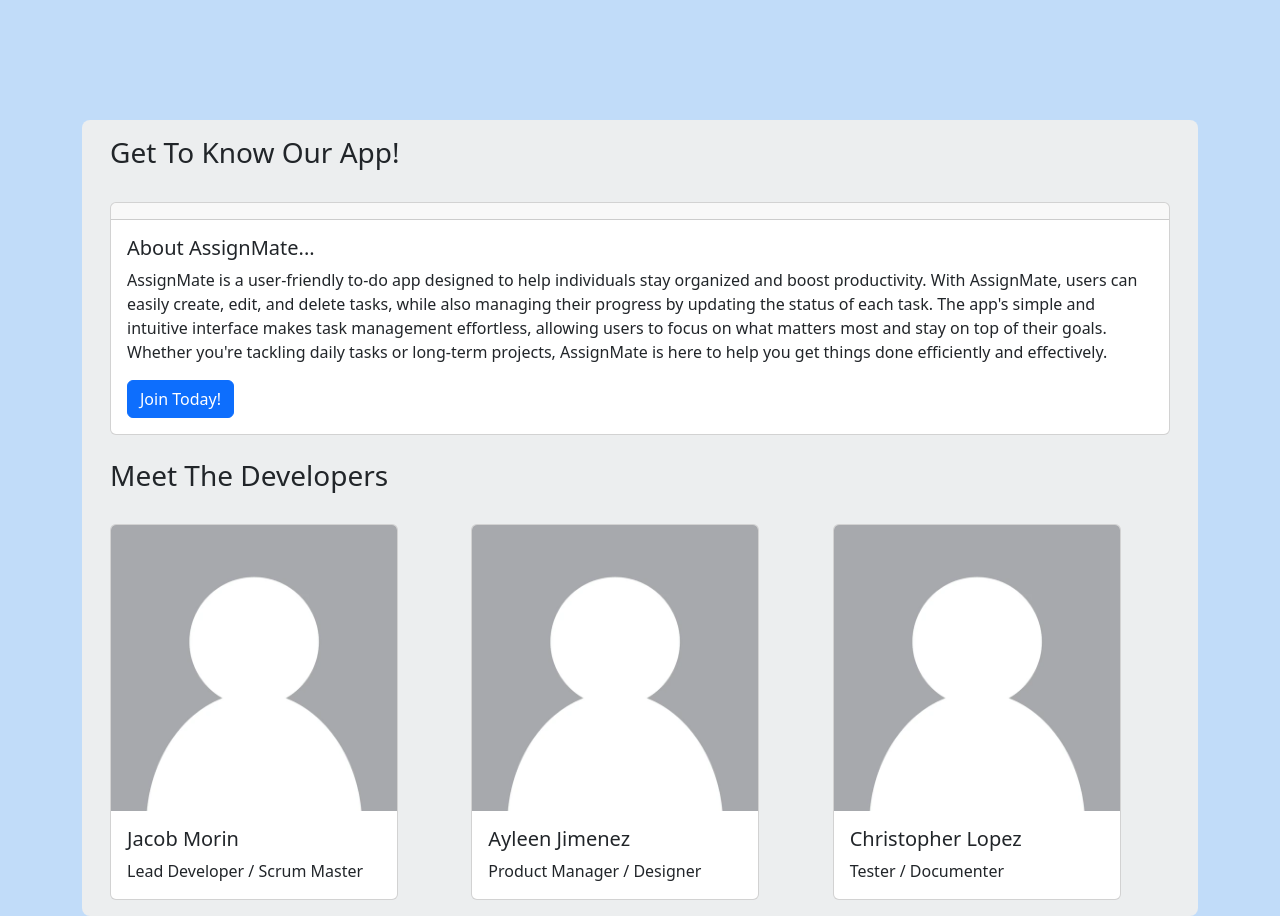
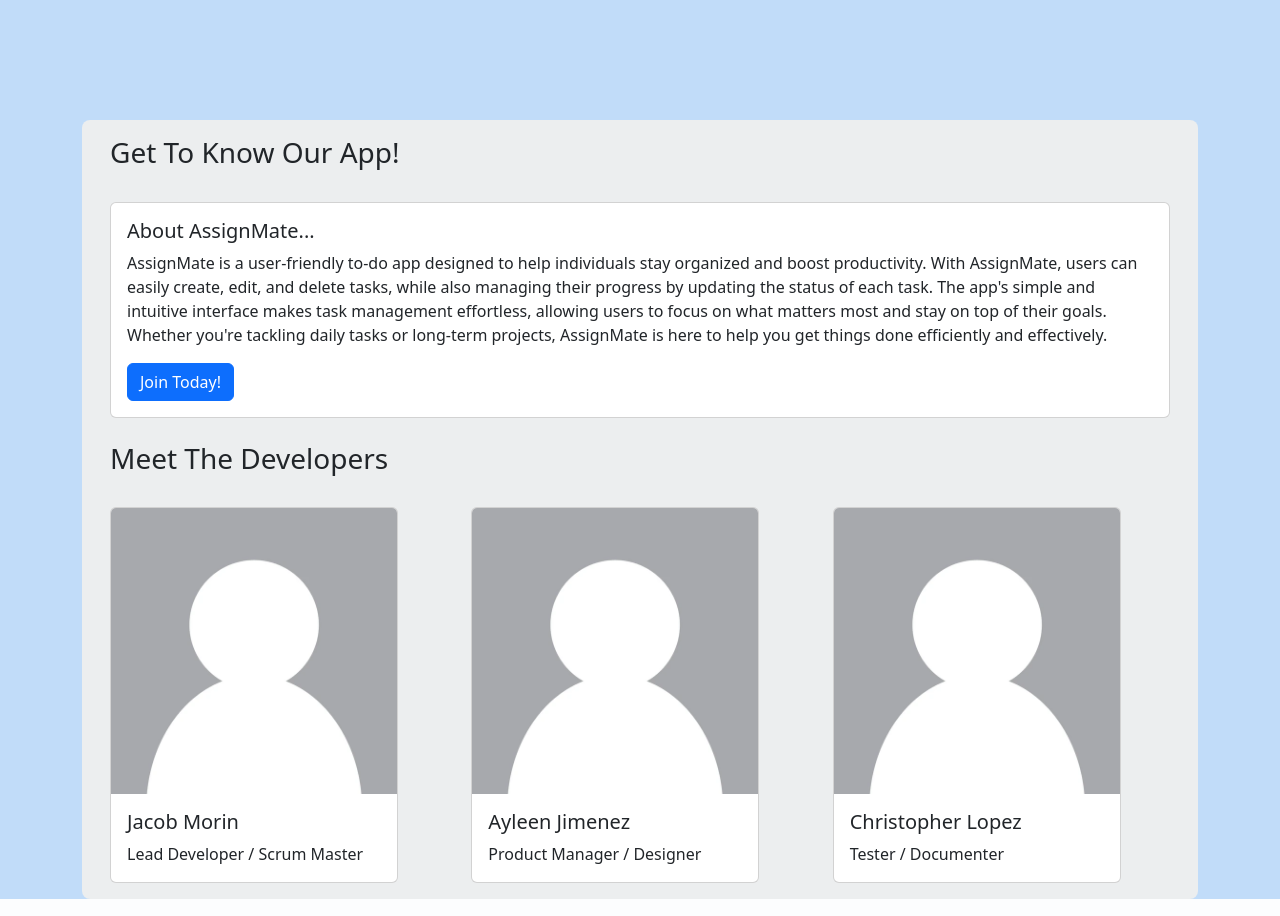
Before and after one commit to jmorin42/fall3340-app, a Django app: page /about in a window 1280 px wide. Shown: the part 66-982 px from the top of the page. Run offline with Django 5.2, Linux system fonts and the light colour scheme.

Commit message:
fix formating

```diff
--- a/app/templates/about.html
+++ b/app/templates/about.html
@@ -10,12 +10,12 @@
     <h3>Get To Know Our App!</h3>
     &nbsp;
     <div class="card">
-        <div class="card-header">
-        </div>
         <div class="card-body">
           <h5 class="card-title">About AssignMate...</h5>
           <p class="card-text">AssignMate is a user-friendly to-do app designed to help individuals stay organized and boost productivity. With AssignMate, users can easily create, edit, and delete tasks, while also managing their progress by updating the status of each task. The app's simple and intuitive interface makes task management effortless, allowing users to focus on what matters most and stay on top of their goals. Whether you're tackling daily tasks or long-term projects, AssignMate is here to help you get things done efficiently and effectively.</p>
+          {% if not user.is_authenticated %}
           <a href="{% url 'register' %}" class="btn btn-primary">Join Today!</a>
+          {% endif %}
         </div>
     </div>
     <br/>
```
